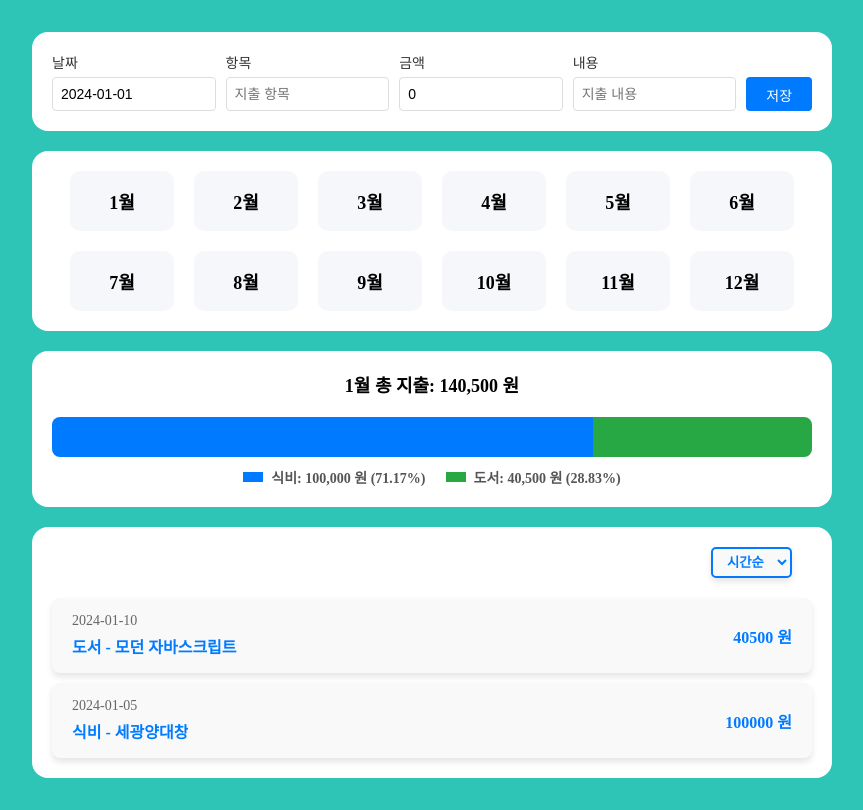
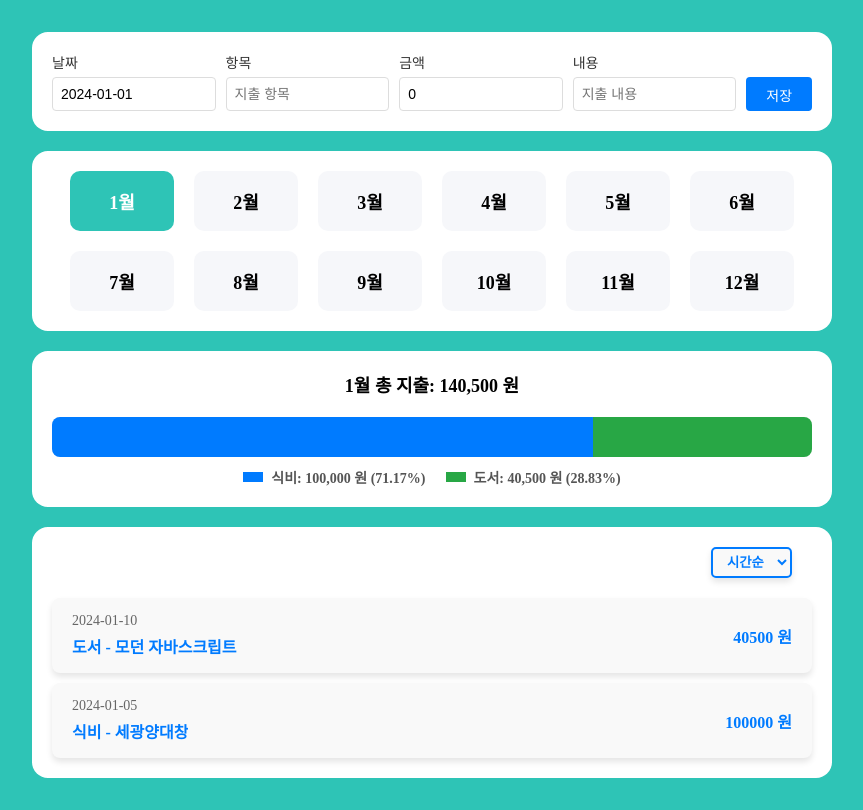
Before and after one commit to hb9901/CheckBook, a React (Vite) app: page / in a window 1280 px wide. Shown: the whole page, without its empty margins (208-1071 px from the left). Built offline with nearby package versions, Linux system fonts and the light colour scheme.

Commit message:
fix: month 오타 수정

```diff
--- a/src/components/Months/Months.jsx
+++ b/src/components/Months/Months.jsx
@@ -4,9 +4,10 @@ import { ExpenditureContext } from "../../context/ExpenditureContext";
 import { months } from "./costants";
 
 function Months() {
-  const [selectedMonth, setSelectedMonth] = useState(useContext(ExpenditureContext).getMonth);
+  const [selectedMonth, setSelectedMonth] = useState(useContext(ExpenditureContext).curMonth);
   const setMonth = useContext(ExpenditureContext).setMonth;
 
+  console.log(selectedMonth);
   const handleClickMonth = ({ target }) => {
     const month = Number(target.id);
     setSelectedMonth(month);
```
